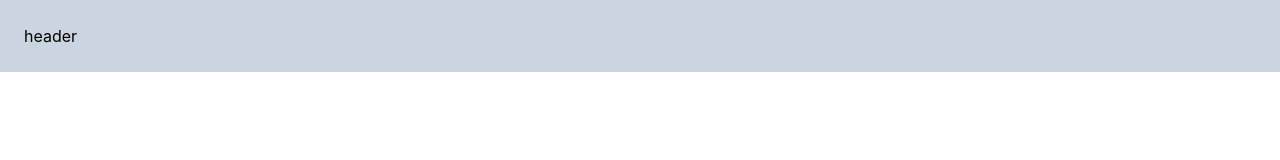
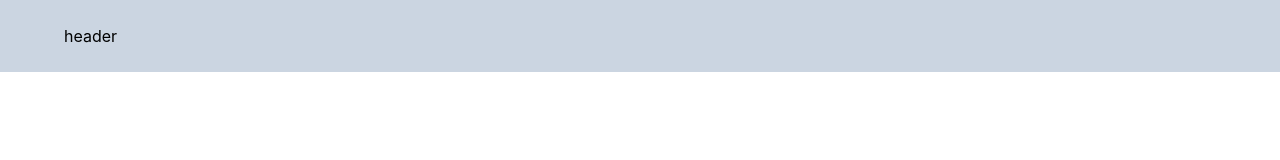
Before and after one commit to nazmus-sakibb/food-valley, a React (Create React App) app: page / in a window 1280 px wide. Shown: the top 160 px of the page. Built offline with nearby package versions, Linux system fonts and the light colour scheme.

Commit message:
working on header

```diff
--- a/src/components/Header.jsx
+++ b/src/components/Header.jsx
@@ -2,7 +2,7 @@
 
 const Header = () => {
     return (
-        <div className="fixed z-50 w-screen bg-slate-300 p-6">
+        <div className="fixed z-50 w-screen bg-slate-300 p-6 px-16">
             header
         </div>
     );
```
